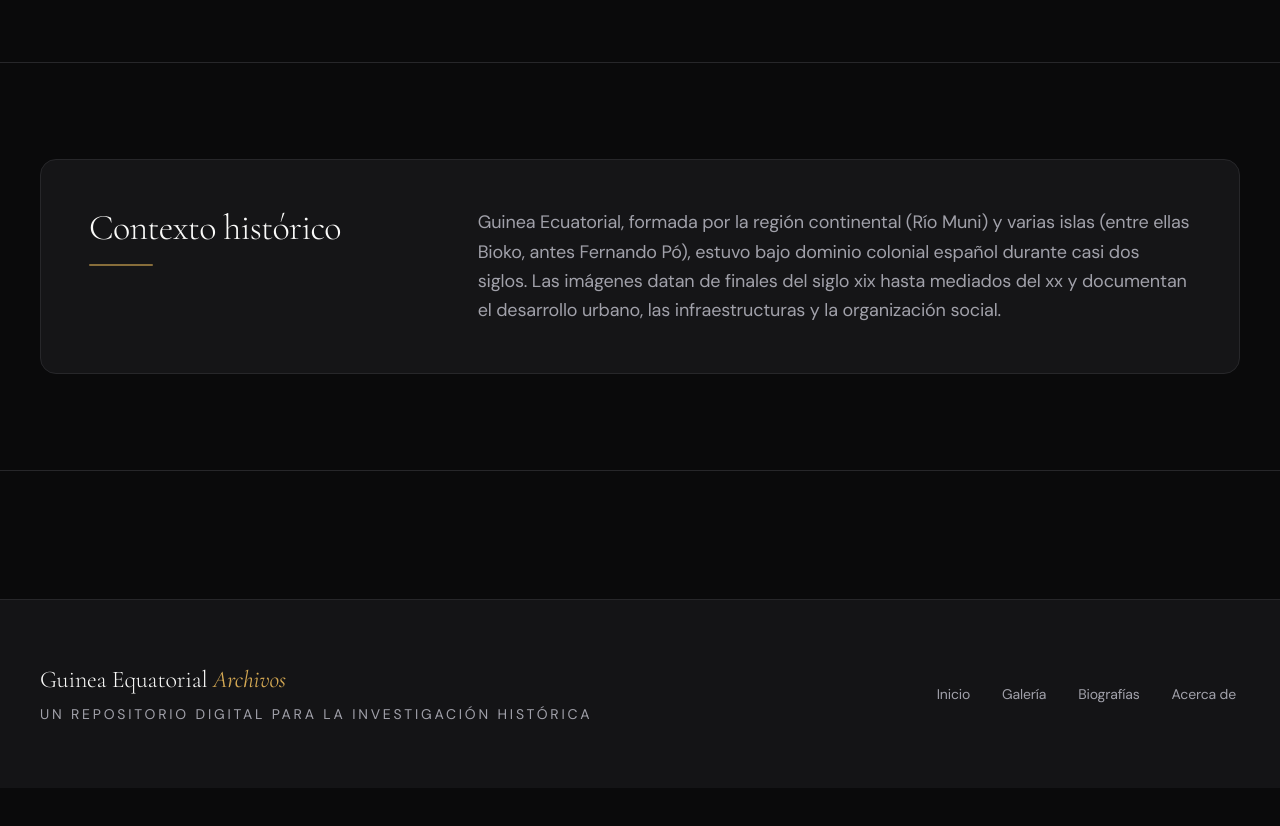
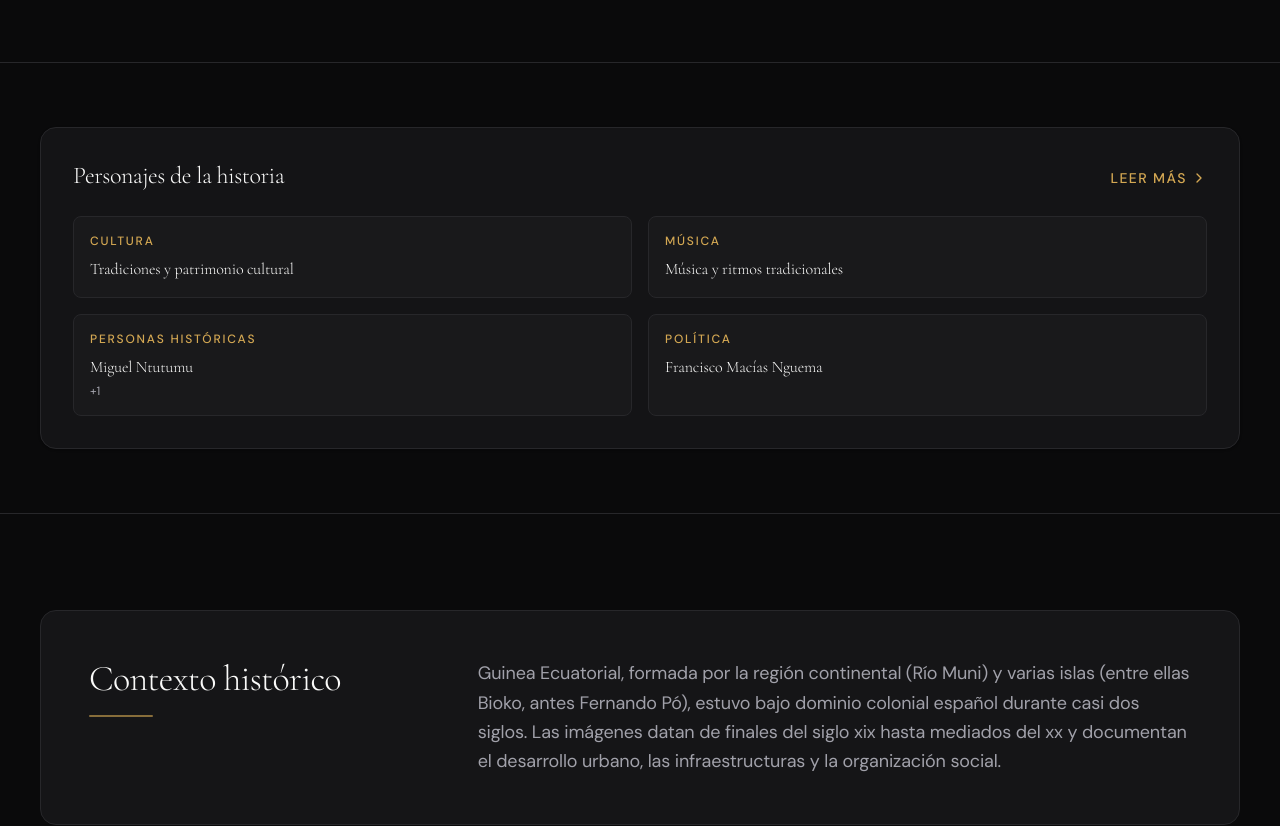
Before and after one commit to Carlos-tech-eg/equatorial-guinea-archive, a Next.js app: page / in a window 1280 px wide. Shown: the part 1180-2006 px from the top of the page. Before the commit the page ends 1968 px from the top, so only its background shows below. Built offline with nearby package versions, Linux system fonts and the light colour scheme.

Commit message:
describe brevemente lo que cambiaste

```diff
--- /dev/null
+++ b/src/app/components/biografias-widget.tsx
@@ -0,0 +1,58 @@
+'use client';
+
+import Link from 'next/link';
+import { useLocale } from '@/app/providers';
+import { ChevronRight } from 'lucide-react';
+
+const CATEGORIES = [
+  { key: 'cultura' as const, personIds: ['tradiciones'] },
+  { key: 'musica' as const, personIds: ['makossa'] },
+  { key: 'personasHistoricas' as const, personIds: ['ntutumu', 'colonial'] },
+  { key: 'politica' as const, personIds: ['macias'] },
+] as const;
+
+export function BiografiasWidget() {
+  const { t } = useLocale();
+
+  return (
+    <aside
+      className="rounded-xl sm:rounded-2xl border border-border bg-card p-5 sm:p-6 lg:p-8 shadow-sm w-full min-w-0"
+      aria-label={t('biografias.label')}
+    >
+      <div className="flex flex-wrap items-baseline justify-between gap-3 mb-5 sm:mb-6">
+        <h3 className="font-serif text-xl sm:text-2xl font-light text-foreground">
+          {t('biografias.title')}
+        </h3>
+        <Link
+          href="/biografias"
+          className="inline-flex items-center gap-1 text-sm font-medium text-accent-gold hover:text-accent-gold-muted transition-colors uppercase tracking-[0.1em]"
+        >
+          {t('biografias.readMore')}
+          <ChevronRight className="w-4 h-4" aria-hidden />
+        </Link>
+      </div>
+
+      <div className="grid grid-cols-1 sm:grid-cols-2 gap-3 sm:gap-4">
+        {CATEGORIES.map(({ key, personIds }) => (
+          <Link
+            key={key}
+            href="/biografias"
+            className="group block rounded-lg border border-border bg-muted/30 hover:bg-muted/50 hover:border-accent-gold/30 p-4 transition-all duration-200 no-underline"
+          >
+            <p className="text-xs uppercase tracking-[0.15em] text-accent-gold font-medium mb-2">
+              {t(`biografias.categories.${key}`)}
+            </p>
+            <p className="text-sm sm:text-base text-foreground font-serif font-light group-hover:text-accent-gold transition-colors line-clamp-2">
+              {t(`biografias.persons.${personIds[0]}.name`)}
+            </p>
+            {personIds.length > 1 && (
+              <p className="text-xs text-muted-foreground mt-1">
+                +{personIds.length - 1}
+              </p>
+            )}
+          </Link>
+        ))}
+      </div>
+    </aside>
+  );
+}
--- a/src/app/components/home.tsx
+++ b/src/app/components/home.tsx
@@ -2,6 +2,7 @@
 
 import Link from 'next/link';
 import { useLocale } from '@/app/providers';
+import { BiografiasWidget } from '@/app/components/biografias-widget';
 
 export function Home() {
   const { t } = useLocale();
@@ -64,6 +65,12 @@ export function Home() {
       </section>
 
       <section className="border-b border-border">
+        <div className="container mx-auto px-3 sm:px-6 lg:px-10 py-8 sm:py-12 lg:py-16 max-w-[100vw]">
+          <BiografiasWidget />
+        </div>
+      </section>
+
+      <section className="border-b border-border">
         <div className="container mx-auto px-3 sm:px-6 lg:px-10 py-8 sm:py-16 lg:py-24 max-w-[100vw]">
           <div className="rounded-xl sm:rounded-2xl bg-muted/40 border border-border p-5 sm:p-10 lg:p-12 w-full min-w-0">
             <div className="grid lg:grid-cols-12 gap-10 lg:gap-16">
```
